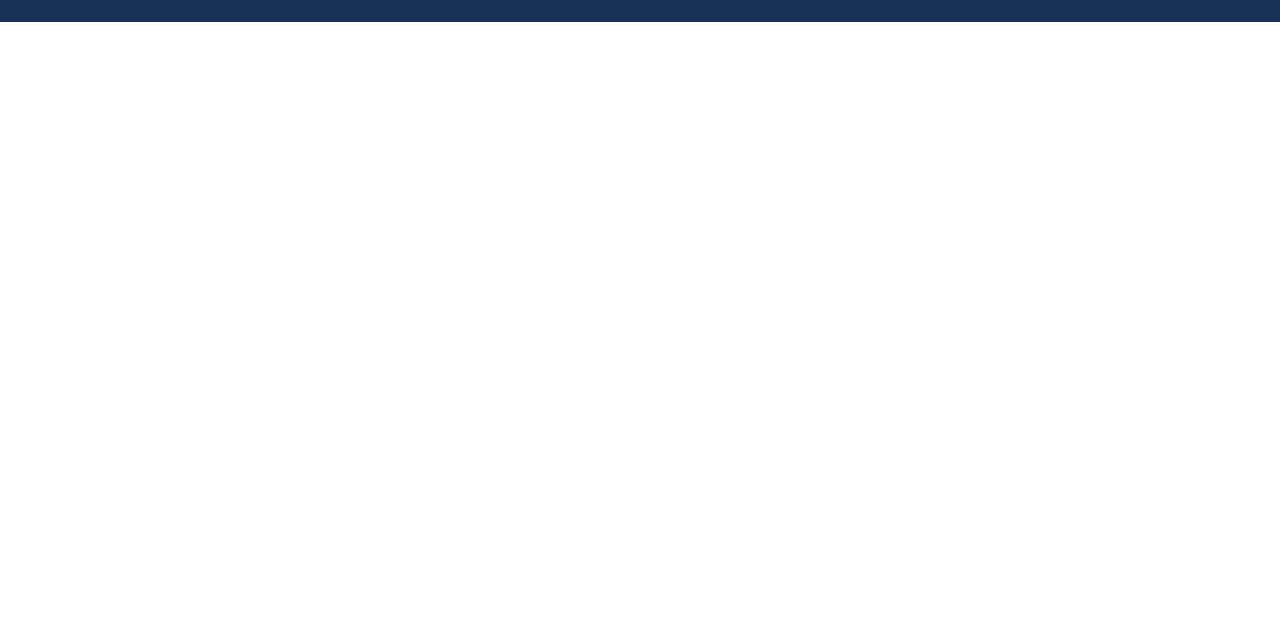
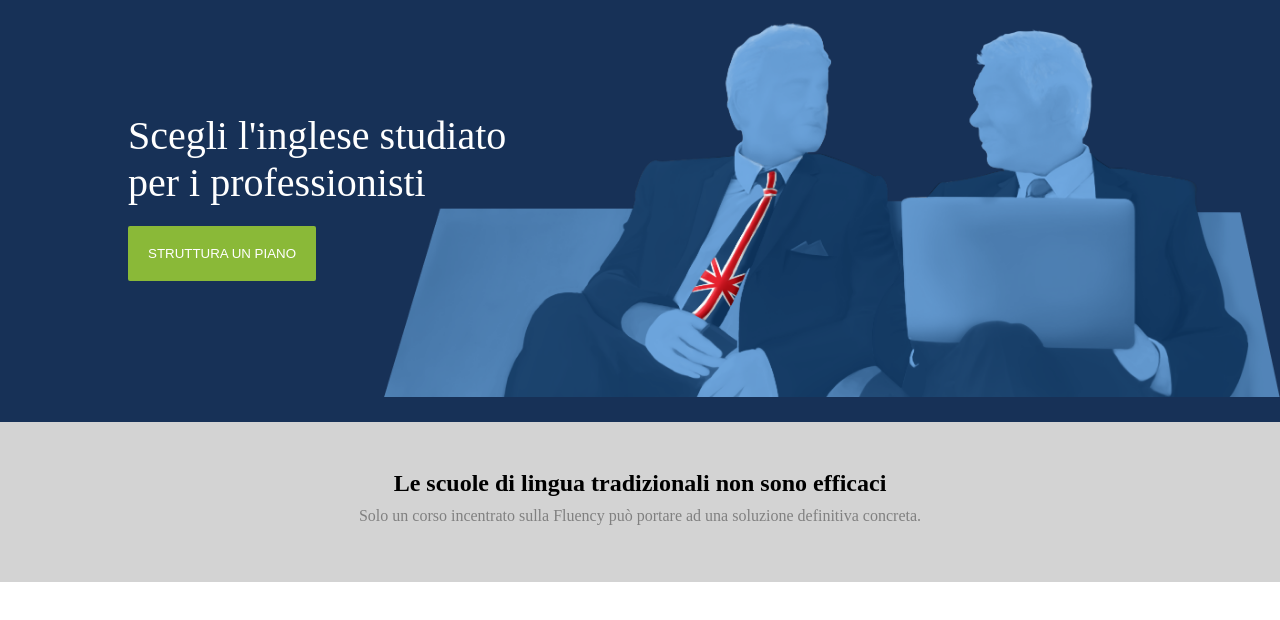
Before and after one commit to AlessandroSestili/htmlcss-fluentify, a plain HTML site: page index.html in a window 1280 px wide. Shown: the part 58-678 px from the top of the page. Drawn offline with Linux system fonts and the light colour scheme.

Commit message:
implementa hero e subhero section

```diff
--- a/index.html
+++ b/index.html
@@ -48,7 +48,23 @@
         </nav>
     </header>
 
+    <main>
+        <section class="hero">
+            <h1>Scegli l'inglese studiato <br> per i professionisti</h1>
+            <button class="hero-button green-button">STRUTTURA UN PIANO</button>
+        </section>
 
+        <section class="sub-hero">
+            <div class="wrapper">
+                <h2>Le scuole di lingua tradizionali non sono efficaci</h2>
+                <p>Solo un corso incentrato sulla Fluency può portare ad una soluzione definitiva concreta.</p>
+            </div>
+        </section>
+
+        <section >
+
+        </section>
+    </main>
 
 </body>
 </html>
--- a/style.css
+++ b/style.css
@@ -115,3 +115,77 @@ header > .wrapper > * {
 
     color: white;
 }
+
+
+
+
+
+
+
+
+/* MAIN  */
+
+/* hero  */
+main {
+    width: 100%;
+    height: 50vh;
+
+    background-image: url("img/background-header.png");
+    background-size: 70%;
+    background-repeat: no-repeat;
+    background-position-x: right;
+    background-color: rgb(23, 49, 87);
+}
+
+.hero {
+    width: 80%;
+    height: 100%;
+
+    margin: auto;
+    padding-top: 90px;
+}
+
+.hero > h1 {
+    color: white;
+
+    padding-bottom: 20px;
+
+    font-weight:200;
+    font-size: xx-large;
+    font-size: 40px;
+}
+
+.hero-button {
+    padding: 20px;
+}
+
+
+
+
+/* sub-hero  */
+.sub-hero {
+    width: 100%;
+    height: 20vh;
+
+    background-color: lightgrey;
+
+    position: relative
+}
+
+.sub-hero > .wrapper {
+    position: absolute;
+    top: 50%;
+    left: 50%;
+
+    transform: translate(-50%, -50%);
+}
+
+.sub-hero > .wrapper > * {
+    padding-bottom: 10px;
+
+    text-align: center;
+}
+
+.sub-hero > .wrapper > p {
+    color: grey;
+}
```
